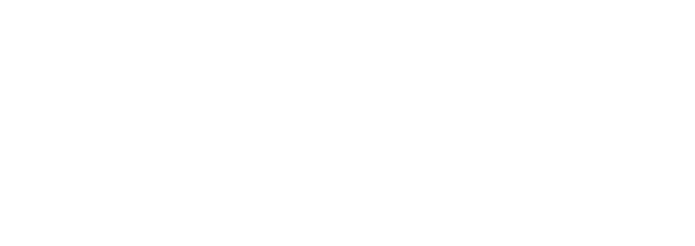
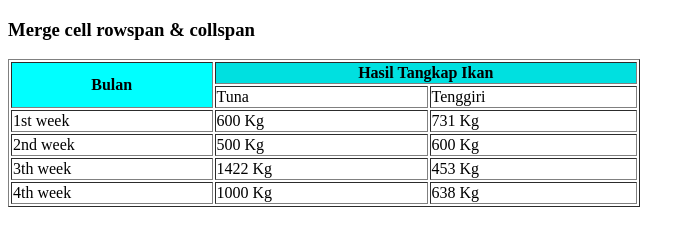
Before and after one commit to DhaniKWP/1124160014-latihan-day7, a plain HTML site: page merge cell/index.html in a window 1280 px wide. Shown: the whole page, without its empty margins (0-695 px from the left). Drawn offline with Linux system fonts and the light colour scheme.

Commit message:
membuat colspan dan rowspan

```diff
--- a/merge cell/index.html
+++ b/merge cell/index.html
@@ -6,6 +6,36 @@
   <title>Merge cell</title>
 </head>
 <body>
-
+  <h3>Merge cell rowspan & collspan</h3>
+  <table border="1" width="50%">
+    <tr>
+      <th rowspan="2" bgcolor="cyan">Bulan</th>
+      <th colspan="2" bgcolor="whitegrey">Hasil Tangkap Ikan</th>
+    </tr>
+    <tr>
+      <td>Tuna</td>
+      <td>Tenggiri  </td>
+    </tr>
+    <tr>
+      <td>1st week</td>
+      <td>600 Kg</td>
+      <td>731 Kg</td>
+    </tr>
+    <tr>
+      <td>2nd week</td>
+      <td>500 Kg</td>
+      <td>600 Kg</td>
+    </tr>
+    <tr>
+      <td>3th week</td>
+      <td>1422 Kg</td>
+      <td>453 Kg</td>
+    </tr>
+    <tr>
+      <td>4th week</td>
+      <td>1000 Kg</td>
+      <td>638 Kg</td>
+    </tr>
+  </table>
 </body>
 </html>
```
